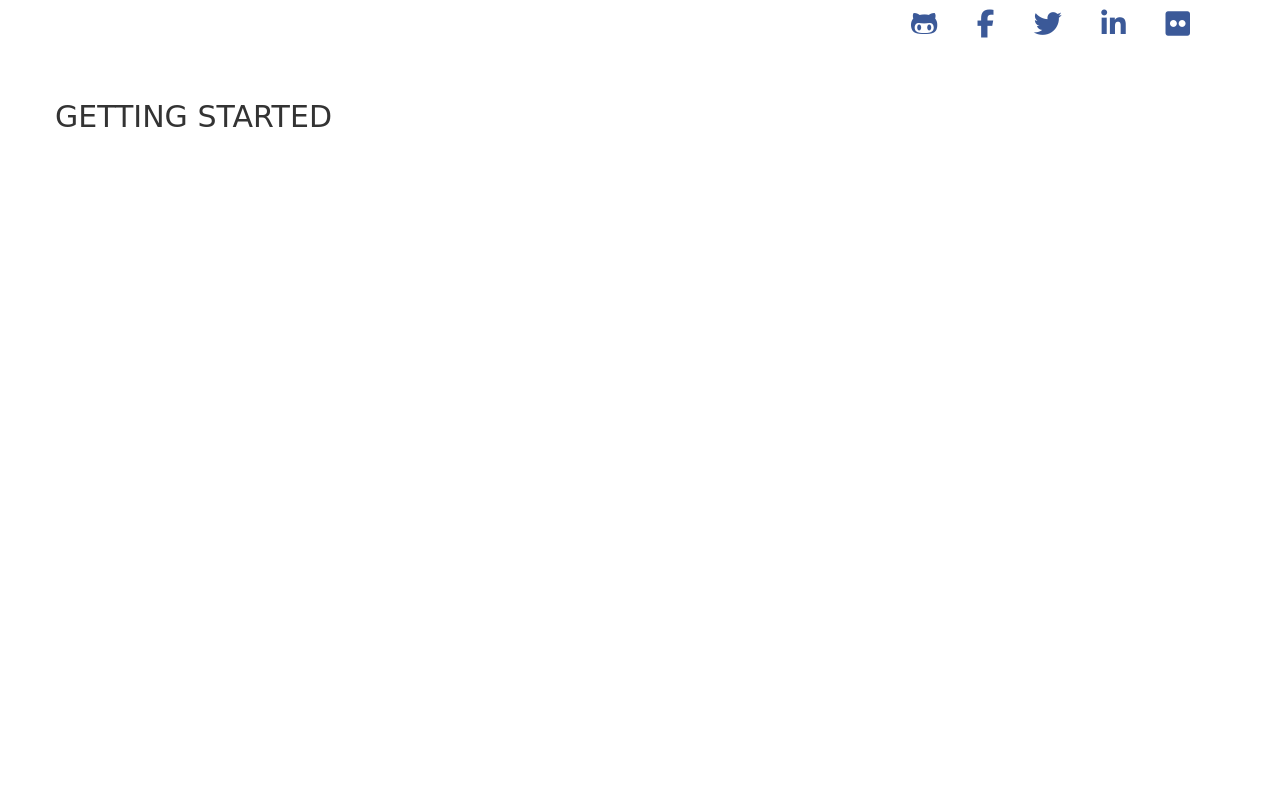
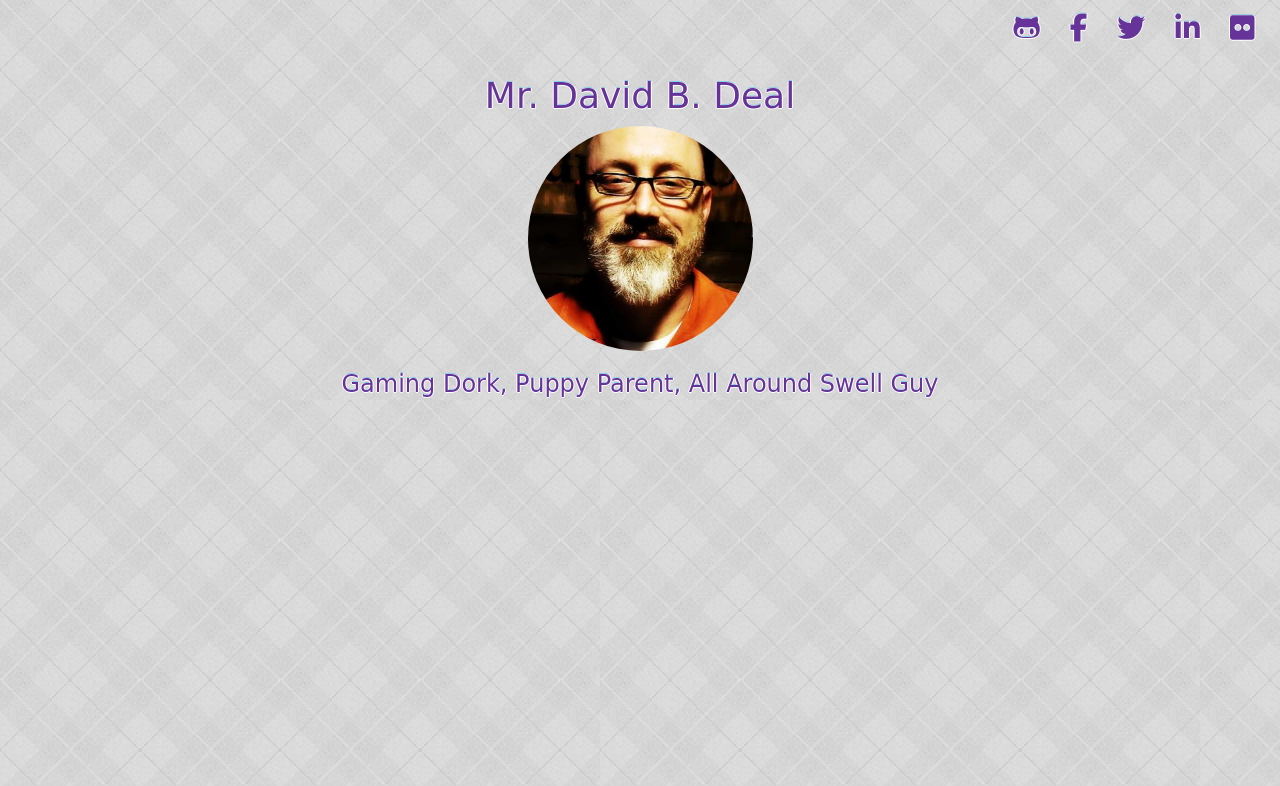
Before and after one commit to LeaDD/dotinfo, a website: page src/index.html in a window 1280 px wide. Drawn offline with nearby package versions, Linux system fonts and the light colour scheme; a web font is replaced by a local one.

Commit message:
Experiment with backgound and font

```diff
--- a/src/css/style.css
+++ b/src/css/style.css
@@ -16,14 +16,17 @@
 
 .social-icons {
     padding: 0;
+    position: relative;
+    top: 50%;
+    transform: translateY(-50%);
 }
 
 .social-icons li {
     display: inline-block;
-    color:#3B5998;
-    margin-right:3%;
+    color:  #663399;
+    margin-right:2%;
     font-size:2.0em;
-    margin-top:10px;
+/*    margin-top:10px;*/
     font-weight:bold;
     /*position:relative;*/
     /*line-height:1.5em;*/
@@ -35,19 +38,34 @@ img, embed, object, video {
 }
 
 body {
+    /*background: #C0C0C0;*/
+    color:  #663399;
+    text-shadow: -1px 0 white, 0 1px white, 1px 0 white, 0 -1px #87CEEB;
+    /*text-shadow: -1px 0 white, 0 1px white, 1px 0 white, 0 -1px white;*/
     /*bacground: #fff;*/
-    /*background-image: url('../img/neutral-tile.jpg');*/
+    background-image: url('../img/argyle.jpg');
     font-family: 'Risque', cursive;
 }
 
 header {
-    height: 10vh;
+    height: 7vh;
     text-align: right;
-    /*background: #000;
+    /*background: ##D84B2D;
     background: -webkit-linear-gradient( #000,#fff);
     background: -o-linear-gradient( #000,#fff);
     background: -moz-linear-gradient( #000,#fff);
     background: linear-gradient(to top, #000,#fff);*/
+}
+
+#main {
+    text-align: center;
+    /*margin: auto;*/
+}
+
+#hero-image {
+    border-radius: 50%;
+    height: 225px;
+    width: 225px;
 }
 
 hr {
--- a/src/index.html
+++ b/src/index.html
@@ -9,6 +9,7 @@
     <meta name="description" content>
 
     <title>David Deal Dot Info | Gaming Nerd &amp; Aspiring Software Developer</title>
+
     <link href="favicon.ico" rel="icon" type="image/x-icon">
 
     <!-- Normalize -->
@@ -18,8 +19,9 @@
 
     <!-- Stylesheet -->
     <link href="css/style.css" rel="stylesheet">
+    <!-- Icons -->
     <script src="https://use.fontawesome.com/f7e2c243f7.js"></script>
-    <!-- <link href="https://fonts.googleapis.com/css?family=Risque" rel="stylesheet"> -->
+    <link href="https://fonts.googleapis.com/css?family=Risque" rel="stylesheet">
 
     <!-- Libraries -->
     <!-- Modernizr -->
@@ -28,7 +30,7 @@
 </head>
 
 <body>
-    <main class="container">
+    <main class="container-fluid">
         <header class="row" id="social-strip">
             <ul class="social-icons">
               <a href="https://github.com/LeaDD"><li class="fa fa-github-alt"></li></a>
@@ -40,7 +42,9 @@
         </header>
 
         <section class="row" id="main">
-            <h2>GETTING STARTED</h2>
+            <h1>Mr. David B. Deal</h1>
+            <img src="img/ddeal-profile-pic-casual-cropped.jpg" alt="Devilishly Handsome Dude" id="hero-image">
+            <h3>Gaming Dork, Puppy Parent, All Around Swell Guy</h3>
         </section>
 
         <footer class="row" id="footer">
```
Also changed, not shown: dist/css/style.css, dist/index.html, src/img/argyle.jpg (added).
